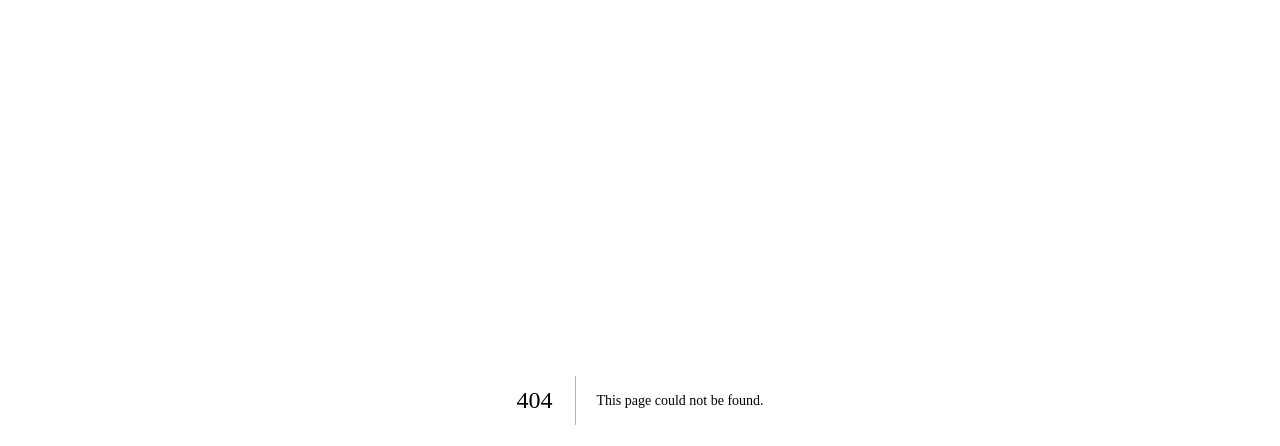
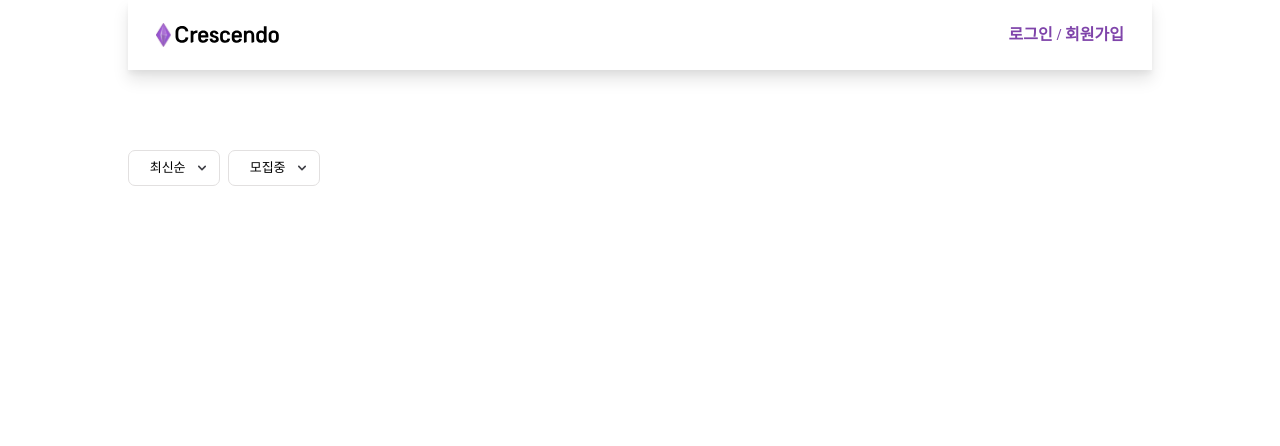
Before and after one commit to crescenders/crescendo-frontend, a Next.js app: page /search in a window 1280 px wide. Before the commit this address had no page. Shown: the top 446 px of the page. Built offline with nearby package versions, Linux system fonts and the light colour scheme.

Commit message:
[CRES-42] feat: 셀렉트 박스 컴포넌트 작성 및 적용 #32

```diff
--- /dev/null
+++ b/src/components/common/SelectBox.tsx
@@ -0,0 +1,95 @@
+import Image from 'next/image';
+import { SelectListType, SortStateType, SortingObject } from 'pages/search';
+import { Dispatch, SetStateAction } from 'react';
+import tw from 'tailwind-styled-components';
+
+type SelectListProps = {
+  options: SelectListType[];
+  value: string;
+  setValue: Dispatch<SetStateAction<string>>;
+  isOpen: SortStateType;
+  setIsOpen: Dispatch<SetStateAction<SortStateType>>;
+};
+
+const SelectBox = ({
+  options,
+  value,
+  setValue,
+  isOpen,
+  setIsOpen,
+}: SelectListProps) => {
+  return (
+    <div className="flex flex-col">
+      <SelectBoxWrapper
+        onClick={() =>
+          setIsOpen({
+            ...SortingObject,
+            [value]: !isOpen[value],
+          })
+        }
+        className={`${isOpen[value] ? 'border-[#8266FF]' : 'border-[#E2E0E0]'}`}
+      >
+        <span className="text-13 ml-3">{value}</span>
+        <Image src={'/svg/chevron-down.svg'} width={16} height={16} alt="" />
+      </SelectBoxWrapper>
+      {isOpen[value] && (
+        <SelectList>
+          {options.map(({ id, name }) => (
+            <SelectItem
+              key={id}
+              onClick={() => {
+                setIsOpen((prev) => {
+                  return isOpen[value]
+                    ? { ...prev, [value]: false }
+                    : { ...prev, [value]: true };
+                });
+                setValue(name);
+              }}
+            >
+              {name}
+            </SelectItem>
+          ))}
+        </SelectList>
+      )}
+    </div>
+  );
+};
+
+export default SelectBox;
+
+const SelectBoxWrapper = tw.button`
+  flex
+  h-9
+  w-[92px]
+  cursor-pointer
+  items-center
+  justify-evenly
+  rounded-[7px]
+  border-[1px]
+  bg-white
+`;
+
+const SelectList = tw.ul`
+  text-13
+  mt-[7px]
+  flex
+  h-[68px]
+  w-[92px]
+  cursor-pointer
+  flex-col
+  items-center
+  justify-center
+  rounded-[7px]
+  border-[1px]
+  border-[#E2E0E0]
+`;
+
+const SelectItem = tw.li`
+  flex
+  h-[30px]
+  w-[84px]
+  items-center
+  justify-center
+  rounded-[5px]
+  hover:bg-[rgba(130,102,255,0.41)]
+`;
--- /dev/null
+++ b/src/pages/search/index.tsx
@@ -0,0 +1,59 @@
+import PageLayout from '@components/common/PageLayout';
+import SelectBox from '@components/common/SelectBox';
+import { useState } from 'react';
+
+export type SelectListType = {
+  id: number;
+  name: SortType;
+};
+
+type SortType = '최신순' | '마감순' | '모집중' | '모집완료';
+
+export type SortStateType = {
+  [key in SortType]: boolean;
+};
+
+export const SortingObject: SortStateType = {
+  최신순: false,
+  마감순: false,
+  모집중: false,
+  모집완료: false,
+};
+
+const LEFT_SELECT_OPTION: SelectListType[] = [
+  { id: 1, name: '최신순' },
+  { id: 2, name: '마감순' },
+];
+
+const RIGHT_SELECT_OPTION: SelectListType[] = [
+  { id: 1, name: '모집중' },
+  { id: 2, name: '모집완료' },
+];
+
+const Search = () => {
+  const [isOpen, setIsOpen] = useState<SortStateType>(SortingObject);
+  const [leftValue, setLeftValue] = useState<string>('최신순');
+  const [rightValue, setRightValue] = useState<string>('모집중');
+  return (
+    <PageLayout>
+      <div className="mt-[150px] flex gap-x-2">
+        <SelectBox
+          options={LEFT_SELECT_OPTION}
+          value={leftValue}
+          setValue={setLeftValue}
+          isOpen={isOpen}
+          setIsOpen={setIsOpen}
+        />
+        <SelectBox
+          options={RIGHT_SELECT_OPTION}
+          value={rightValue}
+          setValue={setRightValue}
+          isOpen={isOpen}
+          setIsOpen={setIsOpen}
+        />
+      </div>
+    </PageLayout>
+  );
+};
+
+export default Search;
```
